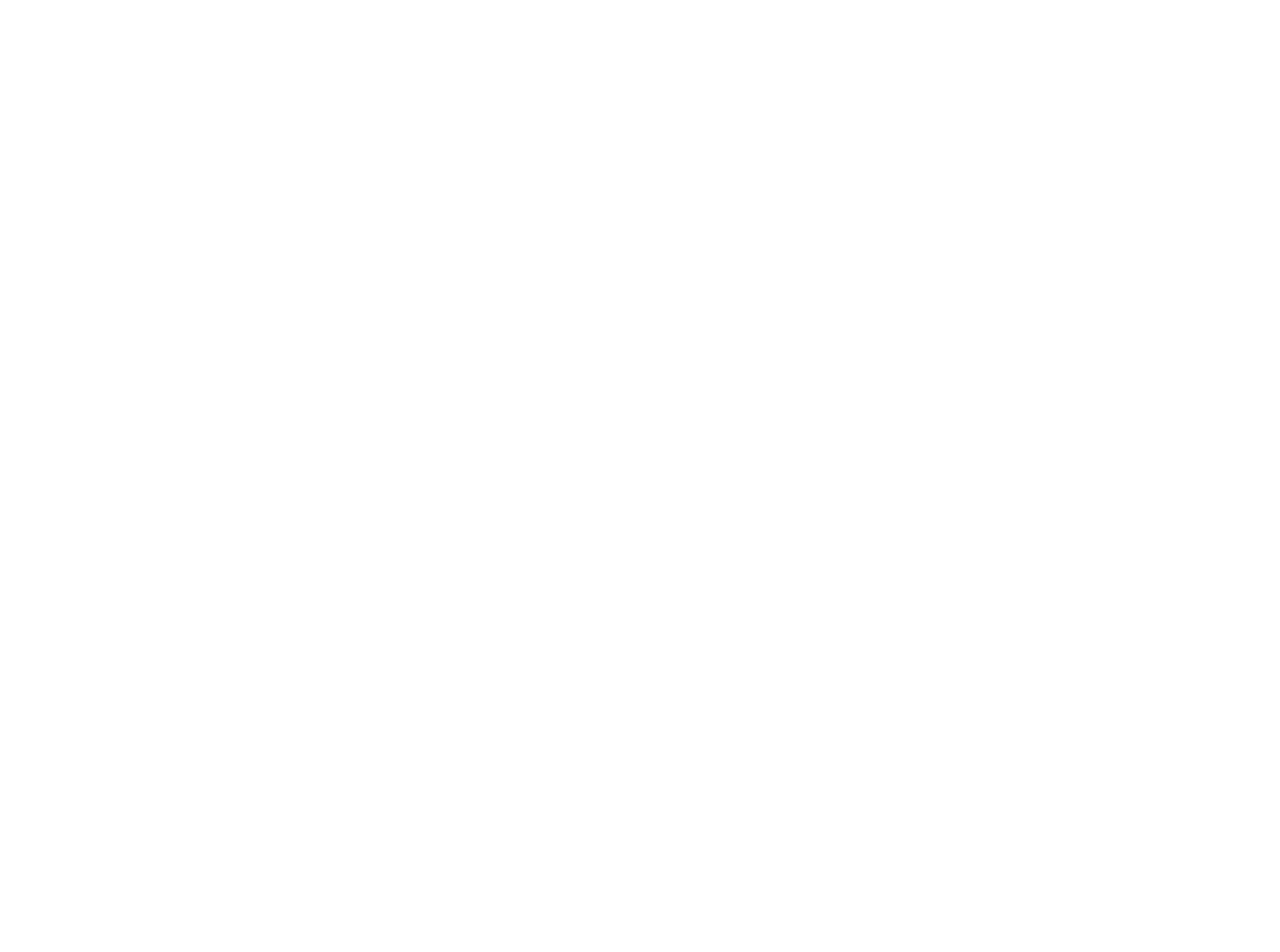
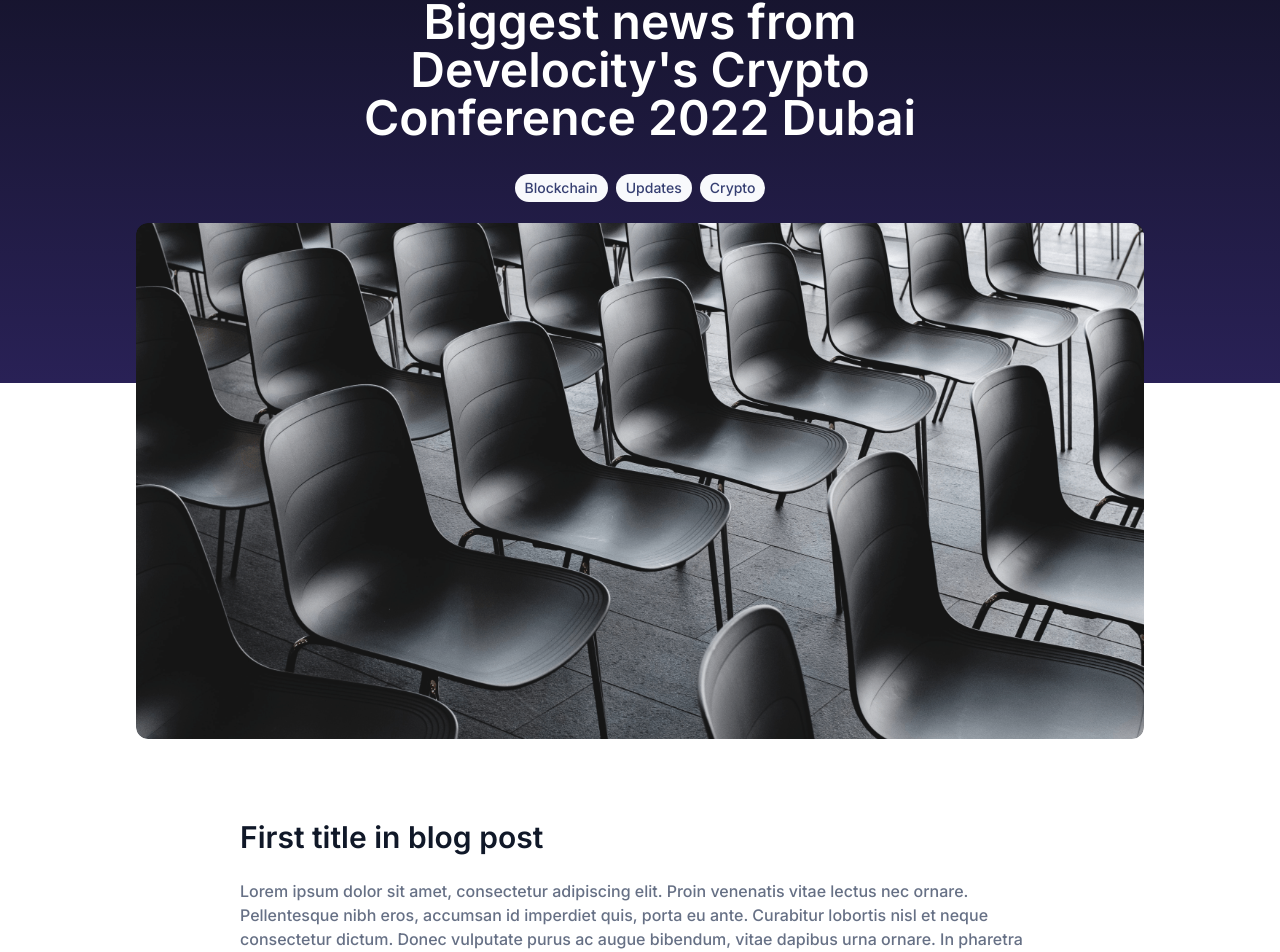
Before and after one commit to moussa32/develocity-finance, a React (Vite) app: page /blog/1 in a window 1280 px wide. Before the commit this address had no page. Shown: the part 272-1224 px from the top of the page. Before the commit the page ends 800 px from the top, so only its background shows below. Built offline with nearby package versions, Linux system fonts and the light colour scheme.

Commit message:
test: blog details component

```diff
--- a/src/App.jsx
+++ b/src/App.jsx
@@ -4,6 +4,7 @@ import TermsConditions from "./shared/Static/TermsConditions";
 import Footer from "./shared/Components/Footer";
 import Header from "./modules/Homepage/components/Header";
 import Contact from "./shared/Static/Contact";
+import BlogDetails from "./modules/Blog/BlogDetails";
 import { createBrowserRouter, RouterProvider } from "react-router-dom";
 
 const router = createBrowserRouter([
@@ -21,6 +22,10 @@ const router = createBrowserRouter([
     path: "/blog",
     element: <Blog />,
   },
+  {
+    path: "/blog/:id",
+    element: <BlogDetails />,
+  },
   { path: "/terms-and-conditions", element: <TermsConditions /> },
   { path: "/contact-us", element: <Contact /> },
 ]);
--- /dev/null
+++ b/src/modules/Blog/BlogDetails.jsx
@@ -0,0 +1,51 @@
+import StaticPageHeader from "../../shared/Static/StaticPageHeader";
+import Tag from "./Tag";
+import BlogDetailsPlaceholder from "../../assets/images/BlogDetailsPlaceholder.png";
+import Footer from "../../shared/Components/Footer";
+
+const BlogDetails = ({
+  published_at = "Published on 24.12.2022",
+  title = "Biggest news from Develocity's Crypto Conference 2022 Dubai",
+  tags = ["Blockchain", "Updates", "Crypto"],
+}) => {
+  return (
+    <>
+      <div className="relative">
+        <StaticPageHeader
+          summary={published_at}
+          titleClassNames="max-w-[728px]"
+          headerClassNames="h-[400px] lg:h-[655px]"
+          title={title}
+          description={
+            <div className="flex gap-2">
+              {tags.map((tag, index) => (
+                <Tag name={tag} key={`${tag}${index}`} />
+              ))}
+            </div>
+          }
+        />
+        <article className="container px-10 lg:px-0 mx-auto relative min-w-full mb-24 pt-16 md:pt-56 lg:pt-[372px]">
+          <img
+            className="w-4/5 lg:max-w-[1008px] inset-x-0 absolute top-[-90px] lg:top-[-160px] mx-auto z-10 max-h-[516px] object-contain rounded-xl"
+            src={BlogDetailsPlaceholder}
+            alt={title}
+            title={title}
+          />
+          <div className="md:w-4/5 lg:max-w-[800px] mx-auto mt-8 md:mt-16 text-[#667085] font-medium text-base">
+            <h2 className="text-[#101828] text-xl md:text-2xl lg:text-3xl font-semibold">First title in blog post</h2>
+            <p className="mt-6 mb-8">
+              Lorem ipsum dolor sit amet, consectetur adipiscing elit. Proin venenatis vitae lectus nec ornare.
+              Pellentesque nibh eros, accumsan id imperdiet quis, porta eu ante. Curabitur lobortis nisl et neque
+              consectetur dictum. Donec vulputate purus ac augue bibendum, vitae dapibus urna ornare. In pharetra id
+              orci et viverra. Ut consequat lorem eu turpis feugiat semper. Suspendisse semper lorem eros, ac pharetra
+              nunc semper ut. Nulla leo orci, mollis euismod tincidunt in, porttitor in leo.
+            </p>
+          </div>
+        </article>
+      </div>
+      <Footer />
+    </>
+  );
+};
+
+export default BlogDetails;
```
Also changed, not shown: src/assets/images/BlogDetailsPlaceholder.png (added).
